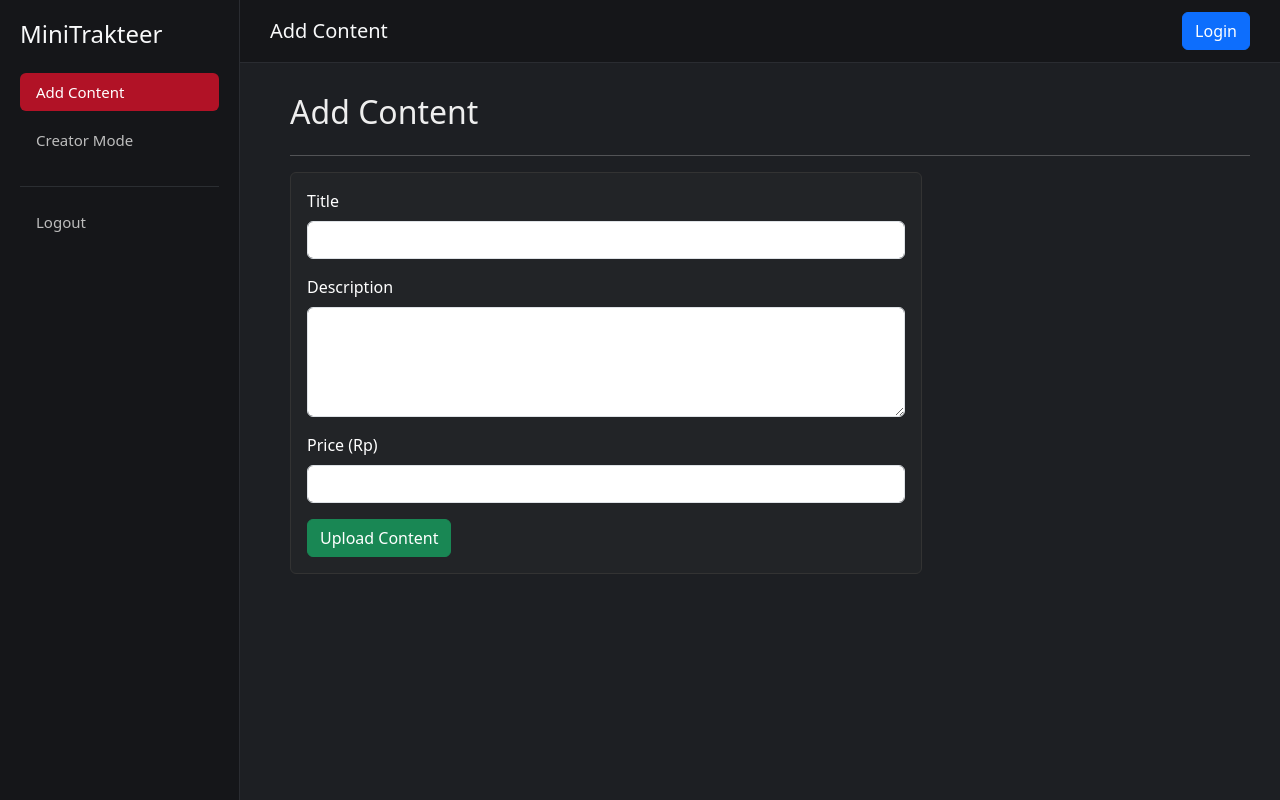
After one commit to FauzanX1/ProjectWeb, a PHP site: page /add_content.php in a window 1280 px wide. The commit adds this page. Run offline with PHP 8.4, Linux system fonts and the light colour scheme; data that the repository does not hold is empty.

Commit message:
+crud contents + notif

```diff
--- /dev/null
+++ b/view/add_content.php
@@ -0,0 +1,169 @@
+<?php
+require_once '../control/connection.php';
+
+$userData = getCurrentUser($conn);
+
+// $sql = "SELECT c.*, u.username FROM contents c JOIN users u ON u.id = c.user_id ORDER BY c.created_at DESC";
+// $statement = $conn->prepare($sql);
+// $statement->execute();
+// $result = $statement->get_result();
+// $allContents = $result->fetch_all(MYSQLI_ASSOC);
+// $statement->close();
+
+?>
+<!DOCTYPE html>
+<html lang="en">
+<head>
+<meta charset="UTF-8">
+<title>Dashboard - MiniTrakteer</title>
+<link href="https://cdn.jsdelivr.net/npm/bootstrap@5.3.2/dist/css/bootstrap.min.css" rel="stylesheet">
+<style>
+    body {
+        background-color: #1d1f23;
+        color: #eee;
+    }
+    /* Sidebar */
+    .sidebar {
+        width: 240px;
+        height: 100vh;
+        background-color: #151619;
+        position: fixed;
+        left: 0;
+        top: 0;
+        padding: 20px;
+        overflow-y: auto;
+        border-right: 1px solid #2a2c31;
+    }
+    .sidebar .nav-link {
+        color: #bdbdbd;
+        margin-bottom: 10px;
+        font-size: 15px;
+    }
+    .sidebar .nav-link:hover {
+        background-color: #2a2c31;
+        border-radius: 6px;
+        color: white;
+    }
+    .active-menu {
+        background-color: #b11226;
+        color: white !important;
+        border-radius: 6px;
+    }
+
+    /* Topbar */
+    .topbar {
+        background-color: #151619;
+        border-bottom: 1px solid #2a2c31;
+        padding: 12px 30px;
+        margin-left: 240px;
+        display: flex;
+        align-items: center;
+        justify-content: space-between;
+        position: sticky;
+        top: 0;
+        z-index: 999;
+    }
+    .topbar input {
+        background-color: #2a2c31;
+        border: none;
+        color: #ddd;
+    }
+
+    /* Content area */
+    .content {
+        margin-left: 260px;
+        padding: 30px;
+    }
+
+    .card-dark {
+        background-color: #222427;
+        border: 1px solid #333;
+        color: white;
+    }
+</style>
+</head>
+<body>
+    <div class="sidebar">
+        <h4 class="text-light mb-4">MiniTrakteer</h4>
+        <ul class="nav flex-column">
+            <li class="nav-item">
+                <a href="" class="nav-link active-menu" >Add Content</a>
+            </li>
+            <li class="nav-item">
+                <a href="../control/switch_role.php" class="nav-link">Creator Mode</a>
+            </li>
+            <hr class="text-secondary">
+            <li class="nav-item">
+                <a href="logout.php" class="nav-link">Logout</a>
+            </li>
+        </ul>
+    </div>
+
+    <div class="topbar">
+        <h5 class="text-light m-0">Add Content</h5>
+        <div>
+            <?php if ($userData): ?>
+            <span class="me-3">Saldo: <strong>Rp <?php echo number_format($userData['balance'], 0, ',', '.'); ?></strong></span>
+            <div class="dropdown d-inline">
+                <a href="#" class="text-light dropdown-toggle" data-bs-toggle="dropdown">
+                <?php echo $userData['username']; ?>
+                </a>
+                <ul class="dropdown-menu dropdown-menu-end">
+                    <li><a class="dropdown-item" href="creator_dashboard.php">Creator Mode</a></li>
+                    <li><a class="dropdown-item" href="logout.php">Logout</a></li>
+                </ul>
+            </div>
+            <?php else: ?>
+            <a href="login.php" class="btn btn-primary">Login</a>
+            <?php endif; ?>
+        </div>
+    </div>
+
+<div class="content">
+    <?php if (isset($_GET['status'])): ?>
+        <div class="alert alert-<?php echo ($_GET['status'] == 'success') ? 'success' : 'danger'; ?> alert-dismissible fade show" role="alert">
+            <?php echo htmlspecialchars($_GET['message']); ?>
+            <button type="button" class="btn-close" data-bs-dismiss="alert" aria-label="Close"></button>
+        </div>
+    <?php endif; ?>
+    <h2 class="mb-4">Add Content</h2>
+    <hr class="boerder-secondary">
+
+    <div class="row">
+        <div class="col-lg-8">
+            <div class="card card-dark">
+                <div class="card-body">
+                    <form method="POST" action="../control/add_content.php">
+                        <input type="hidden" name="user_id" value="<?php echo $userData['id']; ?>">
+
+                        <div class="mb-3">
+                            <label for="title" class="form-label">Title</label>
+                            <input type="text" class="form-control" id="title" name="title" required>
+                        </div>
+
+                        <div class="mb-3">
+                            <label for="description" class="form-label">Description</label>
+                            <textarea class="form-control" id="description" name="description" rows="4" required></textarea>
+                        </div>
+
+                        <div class="mb-3">
+                            <label for="price" class="form-label">Price (Rp)</label>
+                            <input type="number" class="form-control" id="price" name="price" min="0" required>
+                        </div>
+
+                        <button type="submit" class="btn btn-success">Upload Content</button>
+                    </form>
+                </div>
+            </div>
+        </div>
+    </div>
+</div>
+        <div class="row">
+            <div>
+                <h3></h3>
+            </div>
+        </div>
+    </div>
+
+    <script src="https://cdn.jsdelivr.net/npm/bootstrap@5.3.2/dist/js/bootstrap.bundle.min.js"></script>
+</body>
```
Also changed, not shown: control/add_content.php (added, +55 -0 lines), control/delete_content.php (added, +69 -0 lines), control/update_content.php (added, +61 -0 lines), view/creator_dashboard.php (+20 -6 lines), view/edit_content.php (added, +207 -0 lines).
